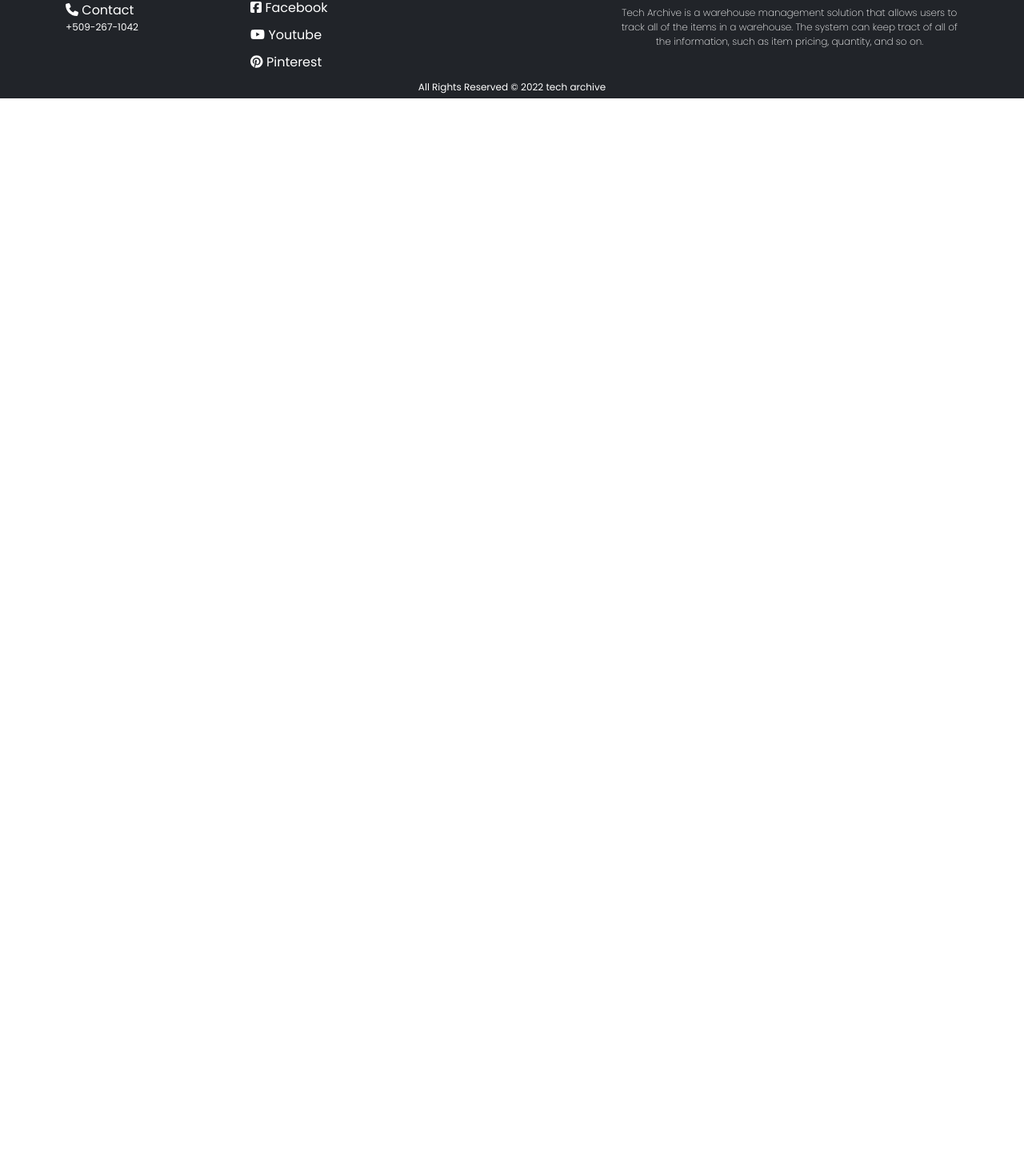
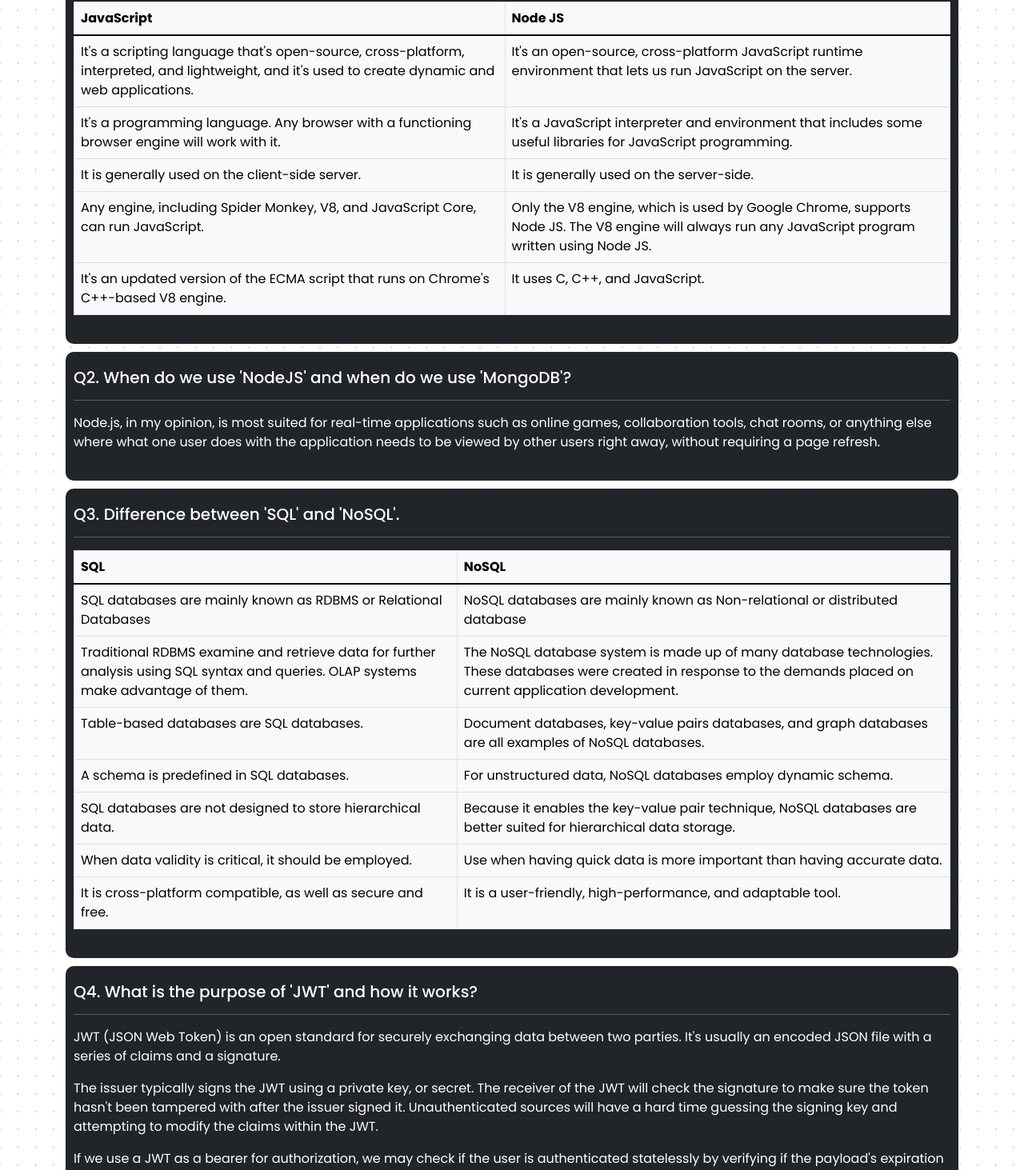
Before and after one commit to iammahir2020/tech-archive-client, a React (Create React App) app: page /blogs in a window 1280 px wide. Shown: the part 210-1673 px from the top of the page at 80% size. Before the commit the page ends 800 px from the top, so only its background shows below. Built offline with nearby package versions, Linux system fonts and the light colour scheme; no server answers.

Commit message:
home page inventory section modify, blogs page added

```diff
--- a/src/Components/MySingleItem/MySingleItem.js
+++ b/src/Components/MySingleItem/MySingleItem.js
@@ -23,6 +23,8 @@
           <h5>In Stock: {quantity} unit</h5>
         )}
 
+        <br />
+        <br />
         {deleteBtn ? (
           <div className="singleItem-delete">
             <button onClick={() => eventListener(_id)}>
--- a/src/Components/Pages/AddItem/AddItem.js
+++ b/src/Components/Pages/AddItem/AddItem.js
@@ -9,6 +9,7 @@
 import { useNavigate } from "react-router-dom";
 
 const AddItem = () => {
+  const [show, setShow] = useState(false);
   const [priceMessage, setPriceMessage] = useState("");
   const [quantityMessage, setQuantityMessage] = useState("");
   const [user, loading, error] = useAuthState(auth);
@@ -63,7 +64,6 @@
   return (
     <div className="container py-4 addItem-container">
       <PageTitle title="Add Items"></PageTitle>
-
       <h2 className="header">Add New Item</h2>
       <div className="addItem-form-section">
         <div className="info-container">
--- a/src/Components/Pages/Blogs/Blogs.css
+++ b/src/Components/Pages/Blogs/Blogs.css
@@ -0,0 +1,7 @@
+.blogs{
+    background-color: #212429;
+    color: white;
+    padding: 20px 10px;
+    margin: 10px 0;
+    border-radius: 10px;
+}
--- a/src/Components/Pages/Blogs/Blogs.js
+++ b/src/Components/Pages/Blogs/Blogs.js
@@ -1,9 +1,181 @@
 import React from "react";
+import { Table } from "react-bootstrap";
+import "./Blogs.css";
 
 const Blogs = () => {
   return (
-    <div>
-      <h2>Blogs</h2>
+    <div className="container my-5">
+      <h2 className="header">Blogs</h2>
+      <div className="blogs-container">
+        <div className="blogs">
+          <h5>Q1. Difference between JavaScript and Node JS.</h5>
+          <hr />
+          <div className="table-container table-responsive">
+            <Table bordered variant="light">
+              <thead>
+                <tr>
+                  <th>JavaScript</th>
+                  <th>Node JS</th>
+                </tr>
+              </thead>
+              <tbody>
+                <tr>
+                  <td>
+                    It's a scripting language that's open-source,
+                    cross-platform, interpreted, and lightweight, and it's used
+                    to create dynamic and web applications.
+                  </td>
+                  <td>
+                    It's an open-source, cross-platform JavaScript runtime
+                    environment that lets us run JavaScript on the server.
+                  </td>
+                </tr>
+                <tr>
+                  <td>
+                    It's a programming language. Any browser with a functioning
+                    browser engine will work with it.
+                  </td>
+                  <td>
+                    It's a JavaScript interpreter and environment that includes
+                    some useful libraries for JavaScript programming.
+                  </td>
+                </tr>
+                <tr>
+                  <td>It is generally used on the client-side server.</td>
+                  <td>It is generally used on the server-side.</td>
+                </tr>
+                <tr>
+                  <td>
+                    Any engine, including Spider Monkey, V8, and JavaScript
+                    Core, can run JavaScript.
+                  </td>
+                  <td>
+                    Only the V8 engine, which is used by Google Chrome, supports
+                    Node JS. The V8 engine will always run any JavaScript
+                    program written using Node JS.
+                  </td>
+                </tr>
+                <tr>
+                  <td>
+                    It's an updated version of the ECMA script that runs on
+                    Chrome's C++-based V8 engine.
+                  </td>
+                  <td>It uses C, C++, and JavaScript.</td>
+                </tr>
+              </tbody>
+            </Table>
+          </div>
+        </div>
+        <div className="blogs">
+          <h5>Q2. When do we use 'NodeJS' and when do we use 'MongoDB'?</h5>
+          <hr />
+          <p>
+            Node.js, in my opinion, is most suited for real-time applications
+            such as online games, collaboration tools, chat rooms, or anything
+            else where what one user does with the application needs to be
+            viewed by other users right away, without requiring a page refresh.
+          </p>
+        </div>
+        <div className="blogs">
+          <h5>Q3. Difference between 'SQL' and 'NoSQL'.</h5>
+          <hr />
+          <div className="table-container table-responsive">
+            <Table bordered variant="light">
+              <thead>
+                <tr>
+                  <th>SQL</th>
+                  <th>NoSQL</th>
+                </tr>
+              </thead>
+              <tbody>
+                <tr>
+                  <td>
+                    SQL databases are mainly known as RDBMS or Relational
+                    Databases
+                  </td>
+                  <td>
+                    NoSQL databases are mainly known as Non-relational or
+                    distributed database
+                  </td>
+                </tr>
+                <tr>
+                  <td>
+                    Traditional RDBMS examine and retrieve data for further
+                    analysis using SQL syntax and queries. OLAP systems make
+                    advantage of them.
+                  </td>
+                  <td>
+                    The NoSQL database system is made up of many database
+                    technologies. These databases were created in response to
+                    the demands placed on current application development.
+                  </td>
+                </tr>
+                <tr>
+                  <td>Table-based databases are SQL databases.</td>
+                  <td>
+                    Document databases, key-value pairs databases, and graph
+                    databases are all examples of NoSQL databases.
+                  </td>
+                </tr>
+                <tr>
+                  <td>A schema is predefined in SQL databases.</td>
+                  <td>
+                    For unstructured data, NoSQL databases employ dynamic
+                    schema.
+                  </td>
+                </tr>
+                <tr>
+                  <td>
+                    SQL databases are not designed to store hierarchical data.
+                  </td>
+                  <td>
+                    Because it enables the key-value pair technique, NoSQL
+                    databases are better suited for hierarchical data storage.
+                  </td>
+                </tr>
+                <tr>
+                  <td>
+                    When data validity is critical, it should be employed.
+                  </td>
+                  <td>
+                    Use when having quick data is more important than having
+                    accurate data.
+                  </td>
+                </tr>
+                <tr>
+                  <td>
+                    It is cross-platform compatible, as well as secure and free.
+                  </td>
+                  <td>
+                    It is a user-friendly, high-performance, and adaptable tool.
+                  </td>
+                </tr>
+              </tbody>
+            </Table>
+          </div>
+        </div>
+        <div className="blogs">
+          <h5>Q4. What is the purpose of 'JWT' and how it works?</h5>
+          <hr />
+          <p>
+            JWT (JSON Web Token) is an open standard for securely exchanging
+            data between two parties. It's usually an encoded JSON file with a
+            series of claims and a signature.
+          </p>
+          <p>
+            The issuer typically signs the JWT using a private key, or secret.
+            The receiver of the JWT will check the signature to make sure the
+            token hasn't been tampered with after the issuer signed it.
+            Unauthenticated sources will have a hard time guessing the signing
+            key and attempting to modify the claims within the JWT.
+          </p>
+          <p>
+            If we use a JWT as a bearer for authorization, we may check if the
+            user is authenticated statelessly by verifying if the payload's
+            expiration hasn't elapsed and the signature is valid.
+          </p>
+        </div>
+      </div>
     </div>
   );
 };
--- a/src/Components/Pages/Home/Home.css
+++ b/src/Components/Pages/Home/Home.css
@@ -28,13 +28,15 @@
     justify-content: space-around;
     gap: 20px;
 }
-
+.bar-chart{
+    background-color: white;
+}
 @media only screen and (max-width: 576px) {
     .banner{
         width: 80%;
     }
     .items-container{
-        grid-template-columns: repeat(1,1fr);
+        grid-template-columns: repeat(2,1fr);
         gap: 10px;
     }
   }
--- a/src/Components/Pages/Home/Home.js
+++ b/src/Components/Pages/Home/Home.js
@@ -50,7 +50,7 @@
           ))}
         </div>
       </div>
-      <div className="container my-5">
+      <div className="container my-5 bar-chart">
         <h2 className="header mb-5">Qunatity of Items in Stock</h2>
         <ResponsiveContainer width="100%" height={250}>
           <BarChart width={100} height={250} data={items}>
--- a/src/Components/Pages/ManageInventory/ManageInventory.js
+++ b/src/Components/Pages/ManageInventory/ManageInventory.js
@@ -54,6 +54,7 @@
               <th>Image</th>
               <th>Name</th>
               <th>Supplier Name</th>
+              <th>Added By</th>
               <th>Description</th>
               <th>Price</th>
               <th>Quantity</th>
@@ -74,6 +75,7 @@
                 </td>
                 <td>{item.name}</td>
                 <td>{item.supplierName}</td>
+                <td>{item.creater}</td>
                 <td>{item.description}</td>
                 <td>{item.price}</td>
                 <td>{item.quantity}</td>
--- a/src/Components/Shared/Footer/Footer.js
+++ b/src/Components/Shared/Footer/Footer.js
@@ -65,6 +65,7 @@
             <Nav.Link as={NavLink} to="/">
               Home
             </Nav.Link>
+
             {user && (
               <>
                 <Nav.Link as={NavLink} to="/add">
@@ -75,6 +76,9 @@
                 </Nav.Link>
               </>
             )}
+            <Nav.Link as={NavLink} to="/blogs">
+              Blogs
+            </Nav.Link>
           </div>
         </div>
         <div className="footer-logo">
--- a/src/Components/Shared/Header/Header.js
+++ b/src/Components/Shared/Header/Header.js
@@ -41,6 +41,7 @@
               <Nav.Link as={NavLink} to="/">
                 Home
               </Nav.Link>
+
               {user && (
                 <>
                   <Nav.Link as={NavLink} to="/add">
@@ -51,6 +52,9 @@
                   </Nav.Link>
                 </>
               )}
+              <Nav.Link as={NavLink} to="/blogs">
+                Blogs
+              </Nav.Link>
               {user ? (
                 <>
                   <NavDropdown
```
